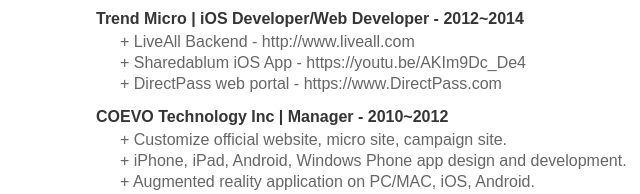
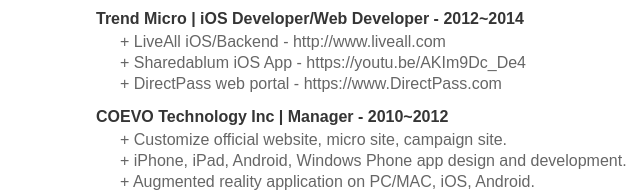
Before and after one commit to IskenHuang/iskenhuang.github.io, a website: page resume/index.html in a window 1280 px wide. Shown: the part 622-816 px from the top of the page, 0-640 px from the left. Drawn offline with Linux system fonts and the light colour scheme.

Commit message:
Update index.html

```diff
--- a/resume/index.html
+++ b/resume/index.html
@@ -210,7 +210,7 @@
                     'job-alibaba-company': 'Alibaba Group - Tmall/TaoXi/Taobao Tech | Staff Engineer 2014~',
                     'job-alibaba-description': '+ Tmall portal frontend Developer<br />+ Global Shopping Festival portal PM and Developer<br />+ Tmall iPad/Android Pad portal PM and Developer<br />+ Leading Tmall native dynamic solution React Naive and Weex<br />+ Tmall CMS support Web/Naitve on the same code base<br />+ Leading TaoXi interaction technology<br />+ Leading Taobao content biz frontend team.',
                     'job-trendmicro-company': 'Trend Micro | iOS Developer/Web Developer - 2012~2014',
-                    'job-trendmicro-description': '+ LiveAll Backend - http://www.liveall.com<br />+ Sharedablum iOS App - https://youtu.be/AKIm9Dc_De4<br />+ DirectPass web portal - https://www.DirectPass.com<br />',
+                    'job-trendmicro-description': '+ LiveAll iOS/Backend - http://www.liveall.com<br />+ Sharedablum iOS App - https://youtu.be/AKIm9Dc_De4<br />+ DirectPass web portal - https://www.DirectPass.com<br />',
                     'job-coevo-company': 'COEVO Technology Inc | Manager - 2010~2012',
                     'job-coevo-description': '+ Customize official website, micro site, campaign site. <br />+ iPhone, iPad, Android, Windows Phone app design and development.<br />+ Augmented reality application on PC/MAC, iOS, Android.<br />+ Mobile advertisement platform.<br />+ Integrated social network application. i.e. Facebook, Twitter.<br />+ Business CRM, EIP, EDM, Mobile e-commerce.<br />+ E-Marketing total solution.',
                 },
@@ -230,7 +230,7 @@
                     'job-alibaba-company': '阿里巴巴集團 - 天猫/淘系/淘宝技术部 | 高级技术专家 2014~',
                     'job-alibaba-description': '+ 天貓首頁前端工程師<br />+ 天貓雙11首頁前端 PM/開發人員<br />+ 天貓 iPad/Android Pad 首頁 PM/開發人員<br />+ 天貓前端動態化 Native 主要負責人，主要包含 React Naive 和 Weex<br />+ 天貓頁面 CMS 搭建系統，建立 Web/Native 同步架構<br />+ 淘系技術部互動技術團隊<br />+ 淘寶技術部內容前端團隊',
                     'job-trendmicro-company': '趨勢科技 | iOS 工程師、前端工程師 - 2012~2014',
-                    'job-trendmicro-description': '+ LiveAll 後端維護、開發 - http://www.liveall.com<br />+ Sharedablum iOS App - https://youtu.be/AKIm9Dc_De4<br />+ DirectPass Web 版前端 - https://www.DirectPass.com<br />',
+                    'job-trendmicro-description': '+ LiveAll iOS/後端維護、開發 - http://www.liveall.com<br />+ Sharedablum iOS App - https://youtu.be/AKIm9Dc_De4<br />+ DirectPass Web 版前端 - https://www.DirectPass.com<br />',
                     'job-coevo-company': '共贏科技 | 經理 - 2010~2012',
                     'job-coevo-description': '+ 訂製化品牌官方首頁、活動頁 <br />+ iPhone, iPad, Android, Windows Phone app 設計、開發<br />+ 擴增實境應用於 PC/MAC, iOS, Android.<br />+ 移動設備廣告平台<br />+ 社群網站(Facebook, Twitter)功能整合入應用中<br />+ 企業 CRM, EIP, EDM, EC 整合訂製<br />+ E-Marketing 全套整合方案',
                 },
@@ -250,7 +250,7 @@
                     'job-alibaba-company': '阿里巴巴集团 天猫/淘系/淘宝技术部 | 高级技术专家 2014~',
                     'job-alibaba-description': '+ 负责过淘宝内容（直播、逛逛、评价）、淘系互动、手机天猫App、聚划算、营销活动团队，管理幅度 40+，包含前端、客户端、后端等；8年双11经验，担任过前端PM，负责过 400 多人项目，与业务一同增长。<br/>+ 集团内搭建基础产品天马负责人，斑马搭建负责人，全球首创跨端搭建架构，为活动搭投一体构建数据、页面完整服务，为集团服务数千万页面；结合设计做出智慧界面，为点击率提升 5-20%；支持 Lazada Voyager 首页、活动链路，将整体上云并对接国际化链路，完成多国部署，性能稳定性倍增。<br/>+ Weex 创始人之一，AliWeex、AliRN、PHA 负责人，随着业务发展不断升级技术方案，打破前端、客户端、后端边界突破秒开率以及稳定性，为用户带来最佳体验，让双11主会场达到 98% 秒开率，日常业务 sfps N95 达到 900ms。<br/>+ 21年集团前端委员会互动负责人；为支持互动业务构建 EVA 体系，支持 2/3D 等复杂互动场景，整个体系包含数据&模块分发、工程、编辑器、资产、引擎，支持双11星秀猫、芭芭农场、淘金币、淘宝人生等场景快速发展，1 个月能上一个新业务。',
                     'job-trendmicro-company': '趋势科技 | iOS 工程师、前端工程师 - 2012~2014',
-                    'job-trendmicro-description': '+ LiveAll 后端维护、开发 - http://www.liveall.com<br />+ Sharedablum iOS App - https://youtu.be/AKIm9Dc_De4<br />+ DirectPass Web 版前端 - https://www.DirectPass.com<br />',
+                    'job-trendmicro-description': '+ LiveAll iOS/后端维护、开发 - http://www.liveall.com<br />+ Sharedablum iOS App - https://youtu.be/AKIm9Dc_De4<br />+ DirectPass Web 版前端 - https://www.DirectPass.com<br />',
                     'job-coevo-company': '共赢科技 | 经理 - 2010~2012',
                     'job-coevo-description': '+ 客制化品牌官方首页、活动页 <br />+ iPhone, iPad, Android, Windows Phone app 设计、开发<br />+ 增强实境应用于 PC/MAC, iOS, Android.<br />+ 移动广告平台<br />+ 社群网站(Facebook, Twitter)功能集成入应用中<br />+ 企业 CRM, EIP, EDM, EC 整合订制<br />+ E-Marketing 全套整合方案',
                 }
```
